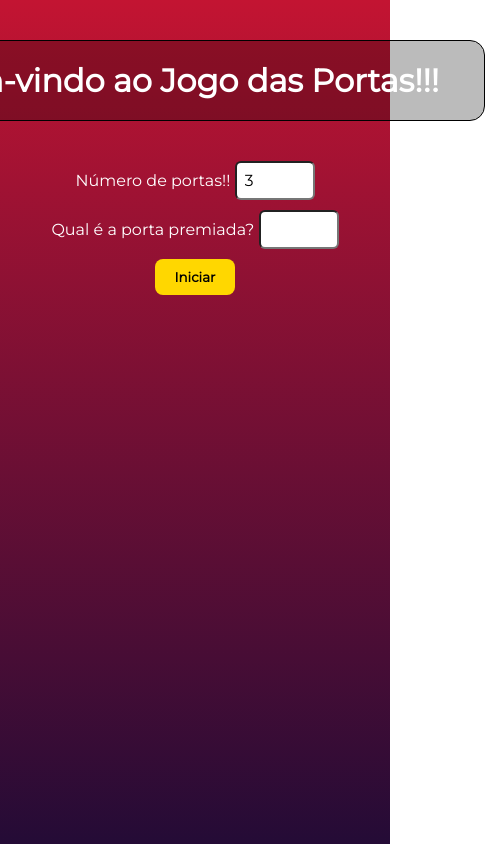
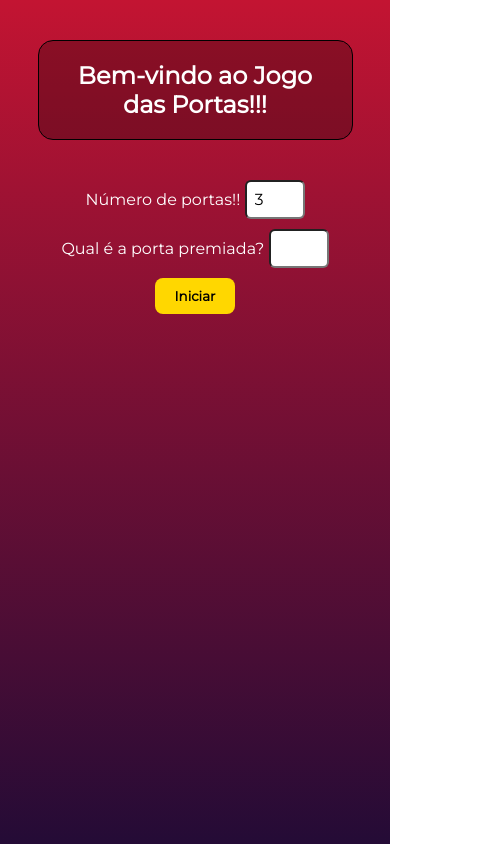
Before and after one commit to Domisnnet/jogo-das-portas, a Vue app: page / in a window 390 px wide. Shown: the whole page, 485 px wide, since content can reach past the window. Built offline with nearby package versions, Linux system fonts and the light colour scheme.

Commit message:
alterado

```diff
--- a/src/App.vue
+++ b/src/App.vue
@@ -96,6 +96,7 @@ export default {
 }
 
 body {
+  min-height: 100vh;
   color: #fff;
   background: linear-gradient(to top, #240b36, #c31432) no-repeat;
   height: 100vh;
@@ -106,6 +107,8 @@ body {
   display: flex;
   flex-direction: column;
   align-items: center;
+  max-width: 100vw;
+  padding: 0 10px;
 }
 
 h1 {
@@ -180,4 +183,21 @@ button:hover {
   opacity: 1;
   transform: translateY(0);
 }
+
+@media (max-width: 768px) {
+  h1 {
+    width: 90%;
+    font-size: 1.5rem;
+    text-align: center;
+  }
+
+  .form {
+    width: 90%;
+    flex-direction: column;
+  }
+
+  input {
+    width: 60px;
+  }
+}
 </style>
```
